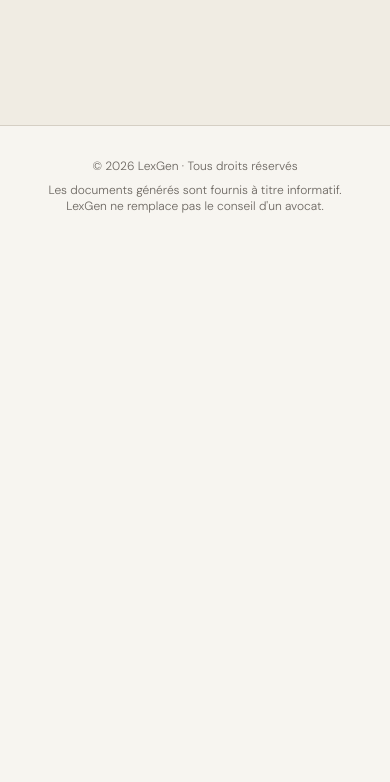
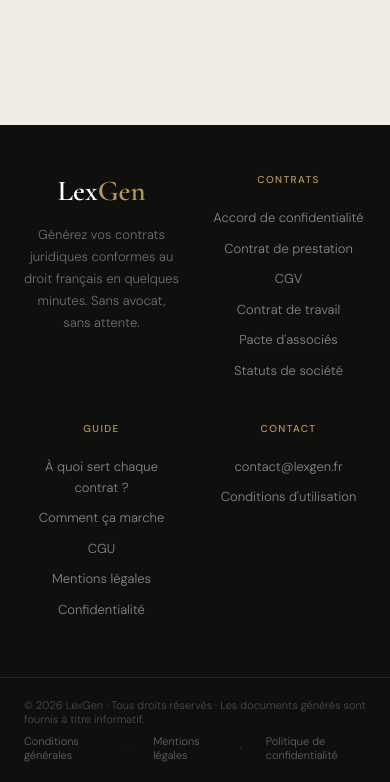
Before and after one commit to Bouga-hold/Lexgen, a plain HTML site: page index.html in a window 390 px wide. Shown: the part 5228-6010 px from the top of the page. Before the commit the page ends 5474 px from the top, so only its background shows below. Drawn offline with nearby package versions, Linux system fonts and the light colour scheme.

Commit message:
Footer colonnes, mentions légales, politique confidentialité

```diff
--- a/index.html
+++ b/index.html
@@ -397,14 +397,89 @@ nav {
 .step-desc { font-size: 13px; color: var(--muted); line-height: 1.6; }
 
 /* FOOTER */
-footer {
-  padding: 2rem 3rem;
-  border-top: 1px solid var(--border);
+.footer-main {
+  background: var(--ink);
+  padding: 4rem 3rem;
+}
+.footer-inner {
+  max-width: 1100px;
+  margin: 0 auto;
+  display: grid;
+  grid-template-columns: 2fr 1fr 1fr 1fr;
+  gap: 3rem;
+}
+.footer-brand .logo-footer {
+  font-family: 'Cormorant Garamond', serif;
+  font-size: 1.8rem;
+  font-weight: 600;
+  color: var(--white);
+  margin-bottom: 1rem;
+  display: block;
+  text-decoration: none;
+}
+.footer-brand .logo-footer span { color: var(--gold); }
+.footer-brand p {
+  font-size: 13px;
+  color: rgba(255,255,255,0.4);
+  line-height: 1.7;
+  max-width: 260px;
+}
+.footer-col h4 {
+  font-size: 10px;
+  font-weight: 500;
+  letter-spacing: 0.14em;
+  text-transform: uppercase;
+  color: var(--gold);
+  margin-bottom: 1.25rem;
+}
+.footer-col ul { list-style: none; }
+.footer-col ul li { margin-bottom: 0.6rem; }
+.footer-col ul li a {
+  font-size: 13px;
+  color: rgba(255,255,255,0.5);
+  text-decoration: none;
+  transition: color 0.2s;
+}
+.footer-col ul li a:hover { color: var(--white); }
+.footer-bottom {
+  border-top: 1px solid rgba(255,255,255,0.08);
+  padding: 1.25rem 3rem;
+  background: var(--ink);
+}
+.footer-bottom-inner {
+  max-width: 1100px;
+  margin: 0 auto;
   display: flex;
   align-items: center;
   justify-content: space-between;
-  font-size: 12px;
-  color: var(--muted);
+  gap: 1rem;
+  flex-wrap: wrap;
+}
+.footer-bottom-inner span {
+  font-size: 11px;
+  color: rgba(255,255,255,0.25);
+}
+.footer-legal {
+  display: flex;
+  align-items: center;
+  gap: 1.5rem;
+}
+.footer-legal a {
+  font-size: 11px;
+  color: rgba(255,255,255,0.35);
+  text-decoration: none;
+  transition: color 0.2s;
+}
+.footer-legal a:hover { color: rgba(255,255,255,0.7); }
+.footer-legal-sep {
+  font-size: 11px;
+  color: rgba(255,255,255,0.15);
+}
+@media(max-width:900px){
+  .footer-inner { grid-template-columns: 1fr 1fr; gap: 2rem; }
+  .footer-main { padding: 3rem 1.5rem; }
+  .footer-bottom { padding: 1.25rem 1.5rem; }
+  .footer-bottom-inner { flex-direction: column; align-items: flex-start; gap: 0.5rem; }
 }
 
 @media (max-width: 900px) {
@@ -782,10 +857,54 @@ footer {
   </div>
 </section>
 
-<footer>
-  <span>© 2026 LexGen · Tous droits réservés</span>
-  <span>Les documents générés sont fournis à titre informatif. LexGen ne remplace pas le conseil d'un avocat.</span>
+<footer class="footer-main">
+  <div class="footer-inner">
+    <div class="footer-brand">
+      <a href="index.html" class="logo-footer">Lex<span>Gen</span></a>
+      <p>Générez vos contrats juridiques conformes au droit français en quelques minutes. Sans avocat, sans attente.</p>
+    </div>
+    <div class="footer-col">
+      <h4>Contrats</h4>
+      <ul>
+        <li><a href="nda.html">Accord de confidentialité</a></li>
+        <li><a href="prestation.html">Contrat de prestation</a></li>
+        <li><a href="cgv.html">CGV</a></li>
+        <li><a href="contrat-travail.html">Contrat de travail</a></li>
+        <li><a href="#contrats">Pacte d'associés</a></li>
+        <li><a href="#contrats">Statuts de société</a></li>
+      </ul>
+    </div>
+    <div class="footer-col">
+      <h4>Guide</h4>
+      <ul>
+        <li><a href="#details">À quoi sert chaque contrat ?</a></li>
+        <li><a href="#comment">Comment ça marche</a></li>
+        <li><a href="cgu.html">CGU</a></li>
+        <li><a href="mentions-legales.html">Mentions légales</a></li>
+        <li><a href="confidentialite.html">Confidentialité</a></li>
+      </ul>
+    </div>
+    <div class="footer-col">
+      <h4>Contact</h4>
+      <ul>
+        <li><a href="mailto:contact@lexgen.fr">contact@lexgen.fr</a></li>
+        <li><a href="cgu.html">Conditions d'utilisation</a></li>
+      </ul>
+    </div>
+  </div>
 </footer>
+<div class="footer-bottom">
+  <div class="footer-bottom-inner">
+    <span>© 2026 LexGen · Tous droits réservés · Les documents générés sont fournis à titre informatif.</span>
+    <div class="footer-legal">
+      <a href="cgu.html">Conditions générales</a>
+      <span class="footer-legal-sep">·</span>
+      <a href="mentions-legales.html">Mentions légales</a>
+      <span class="footer-legal-sep">·</span>
+      <a href="confidentialite.html">Politique de confidentialité</a>
+    </div>
+  </div>
+</div>
 
 <script>
 function toggle(btn) {
```
Also changed, not shown: confidentialite.html (added, +121 -0 lines), mentions-legales.html (added, +94 -0 lines).
